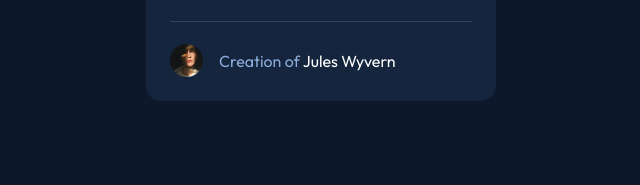
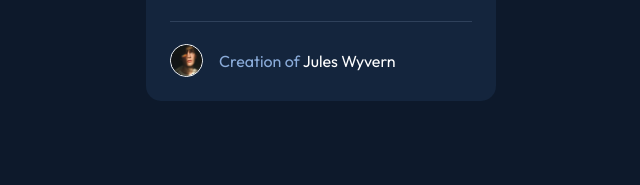
Before and after one commit to kaamiik/fm-NFT-Preview-Card-Component, a plain HTML site: page index.html in a window 1280 px wide. Shown: the part 588-773 px from the top of the page, 319-959 px from the left. Drawn offline with Linux system fonts and the light colour scheme.

Commit message:
Update css

```diff
--- a/css/style.scss
+++ b/css/style.scss
@@ -154,7 +154,6 @@ hr {
   justify-content: flex-start;
   align-items: center;
   gap: rem(16);
-
   @include breakpoint(medium) {
     margin-top: rem(22);
   }
@@ -163,6 +162,8 @@ hr {
 .profile__image {
   width: 33px;
   height: 33px;
+  border: 1px solid $white;
+  border-radius: 50%;
 }
 
 .profile__text {
```
Also changed, not shown: css/style.css, 1 other file.
